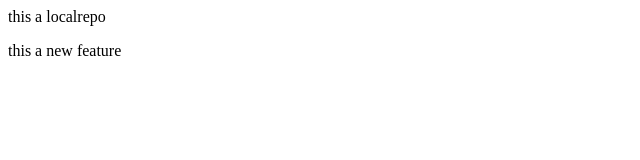
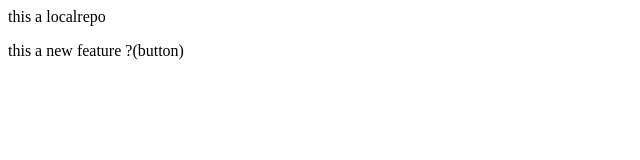
Before and after one commit to yagnikjasoliya01/localrepo, a plain HTML site: page index.html in a window 1280 px wide. Shown: the full height of the page, 0-640 px from the left. Drawn offline with Linux system fonts and the light colour scheme.

```diff
--- a/index.html
+++ b/index.html
@@ -1,2 +1,2 @@
 <p>this a localrepo</p>
-<p>this a new feature </p>
+<p>this a new feature ?(button)</p>
```
